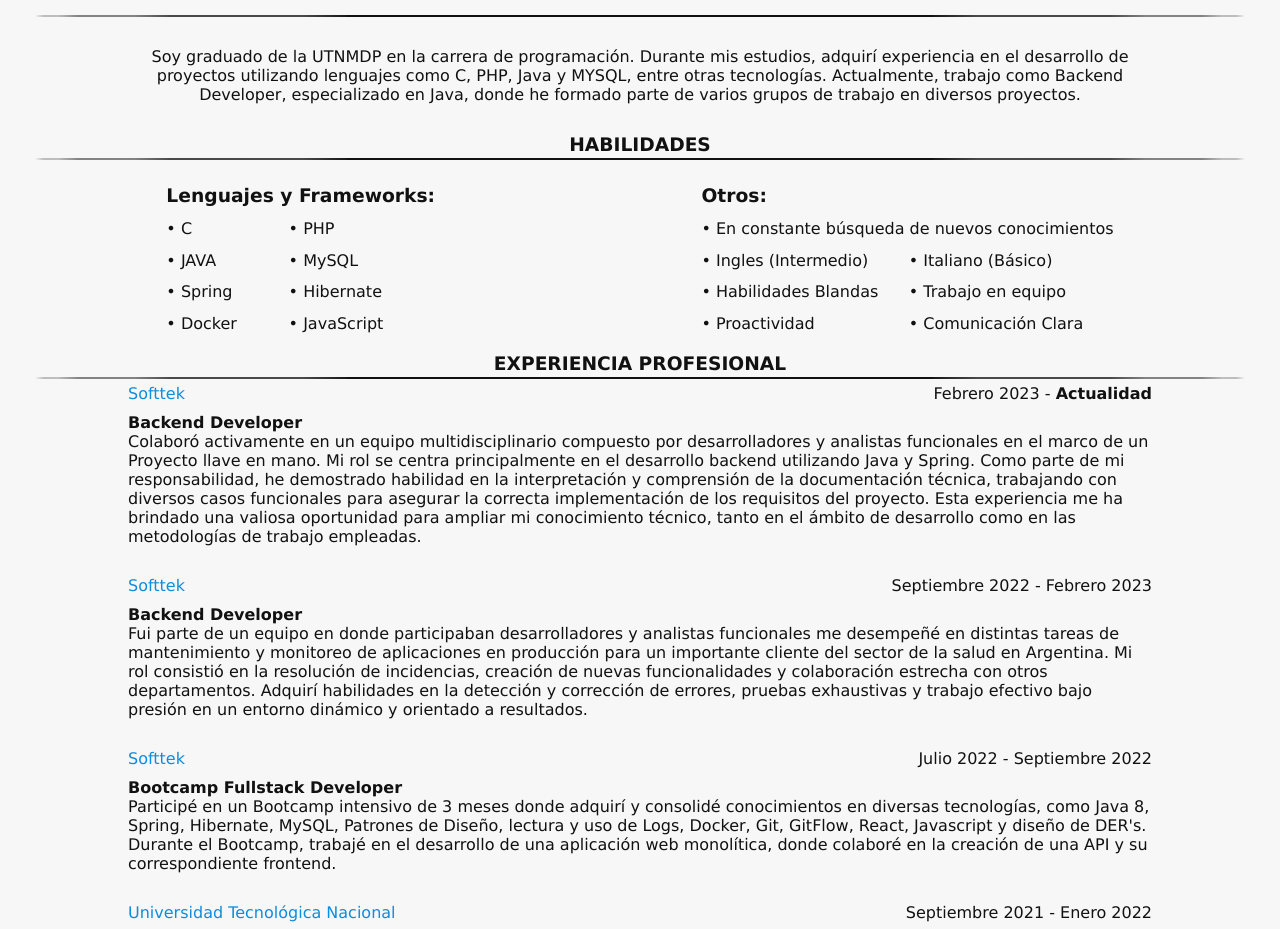
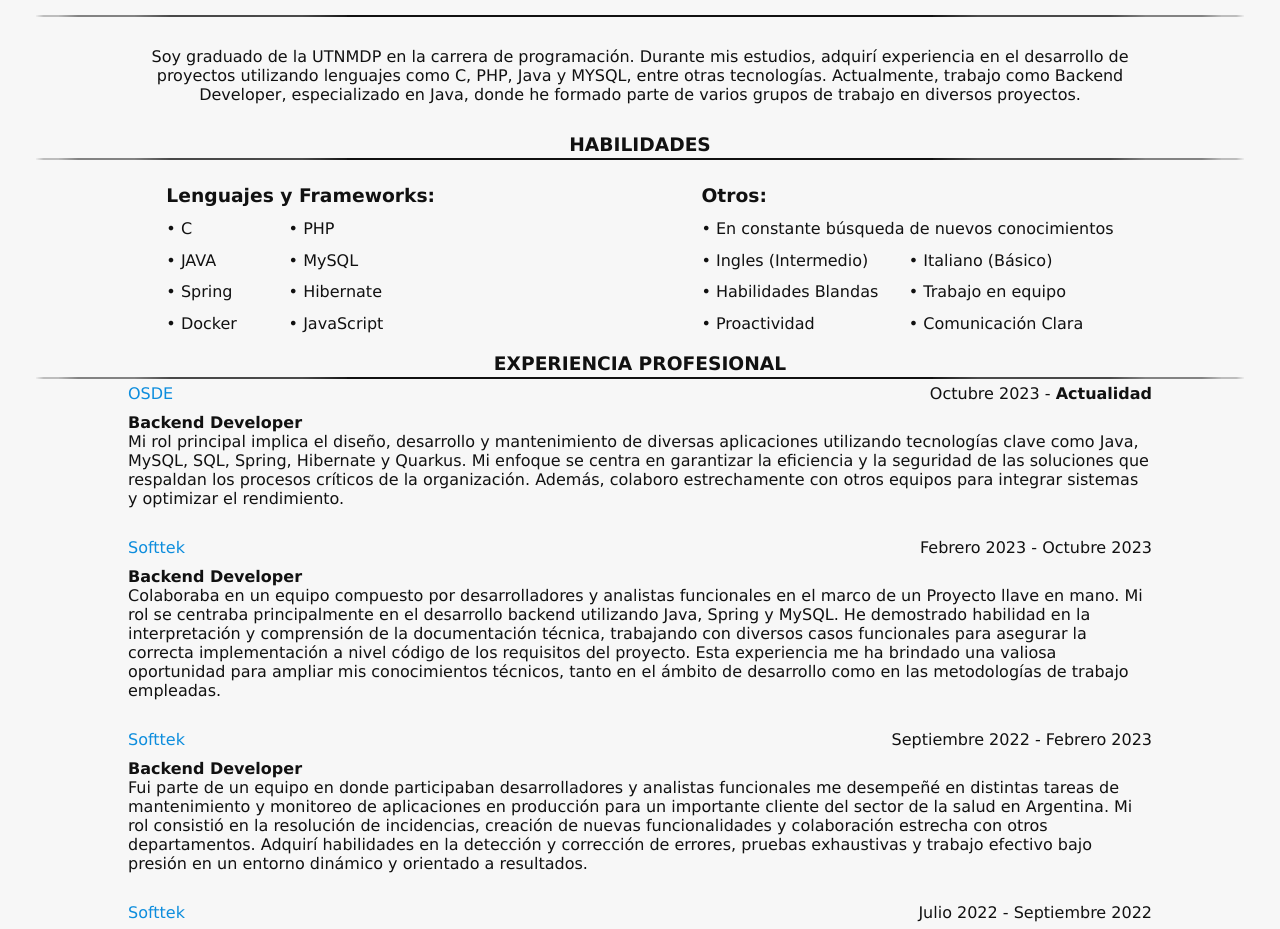
Before and after one commit to frangomezfran/resume, a website: page index.html in a window 1280 px wide. Shown: the part 155-1084 px from the top of the page. Drawn offline with Linux system fonts and the light colour scheme.

Commit message:
Se agrega experiencia osde

```diff
--- a/index.html
+++ b/index.html
@@ -70,17 +70,29 @@
     <h2>EXPERIENCIA PROFESIONAL</h2>
     <div>
       <div class="experiencia_empresa">
-        <a href="https://www.softtek.com/es/" target="_blank">Softtek</a>
-        <p>Febrero 2023 - <b>Actualidad</b></p>
+        <a href="https://www.osde.com.ar/index.html#!homepage.html" target="_blank">OSDE</a>
+        <p>Octubre 2023 - <b>Actualidad</b></p>
       </div>
       <div class="experiencia_data">
         <strong>Backend Developer</strong>
-        <p>Colaboró activamente en un equipo multidisciplinario compuesto por desarrolladores y analistas funcionales en
-          el marco de un Proyecto llave en mano. Mi rol se centra principalmente en el desarrollo backend utilizando
-          Java y Spring. Como parte de mi responsabilidad, he demostrado habilidad en la interpretación y comprensión de
-          la documentación técnica, trabajando con diversos casos funcionales para asegurar la correcta implementación
-          de los requisitos del proyecto. Esta experiencia me ha brindado una valiosa oportunidad para ampliar mi
-          conocimiento técnico, tanto en el ámbito de desarrollo como en las metodologías de trabajo empleadas.</p>
+        <p>Mi rol principal implica el diseño, desarrollo y mantenimiento de diversas aplicaciones utilizando tecnologías clave
+          como Java, MySQL, SQL, Spring, Hibernate y Quarkus. Mi enfoque se centra en garantizar la eficiencia y la seguridad
+          de las soluciones que respaldan los procesos críticos de la organización. Además, colaboro estrechamente con otros
+          equipos para integrar sistemas y optimizar el rendimiento.</p>
+      </div>
+    </div>
+    <div>
+      <div class="experiencia_empresa">
+        <a href="https://www.softtek.com/es/" target="_blank">Softtek</a>
+        <p>Febrero 2023 - Octubre 2023</p>
+      </div>
+      <div class="experiencia_data">
+        <strong>Backend Developer</strong>
+        <p>Colaboraba en un equipo compuesto por desarrolladores y analistas funcionales en el marco de un Proyecto llave en mano.
+          Mi rol se centraba principalmente en el desarrollo backend utilizando Java, Spring y MySQL. He demostrado habilidad en la
+          interpretación y comprensión de la documentación técnica, trabajando con diversos casos funcionales para asegurar la correcta
+          implementación a nivel código de los requisitos del proyecto. Esta experiencia me ha brindado una valiosa oportunidad para ampliar
+          mis conocimientos técnicos, tanto en el ámbito de desarrollo como en las metodologías de trabajo empleadas.</p>
       </div>
     </div>
     <div>
```
